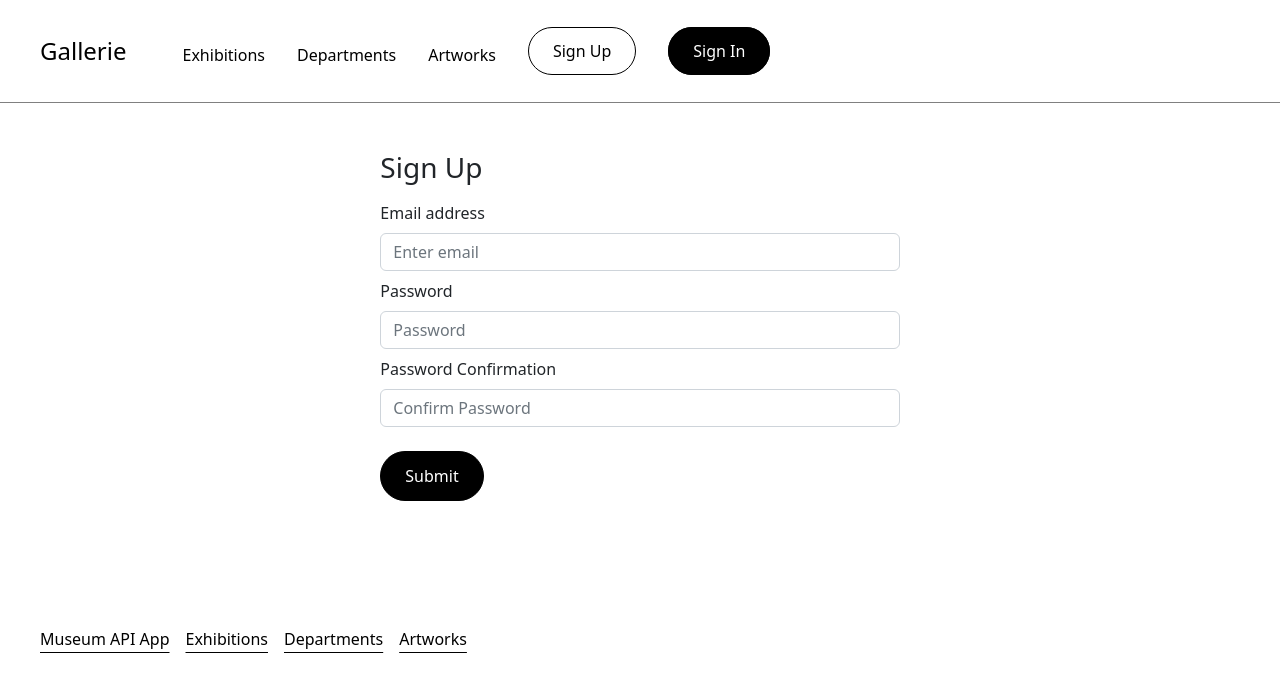
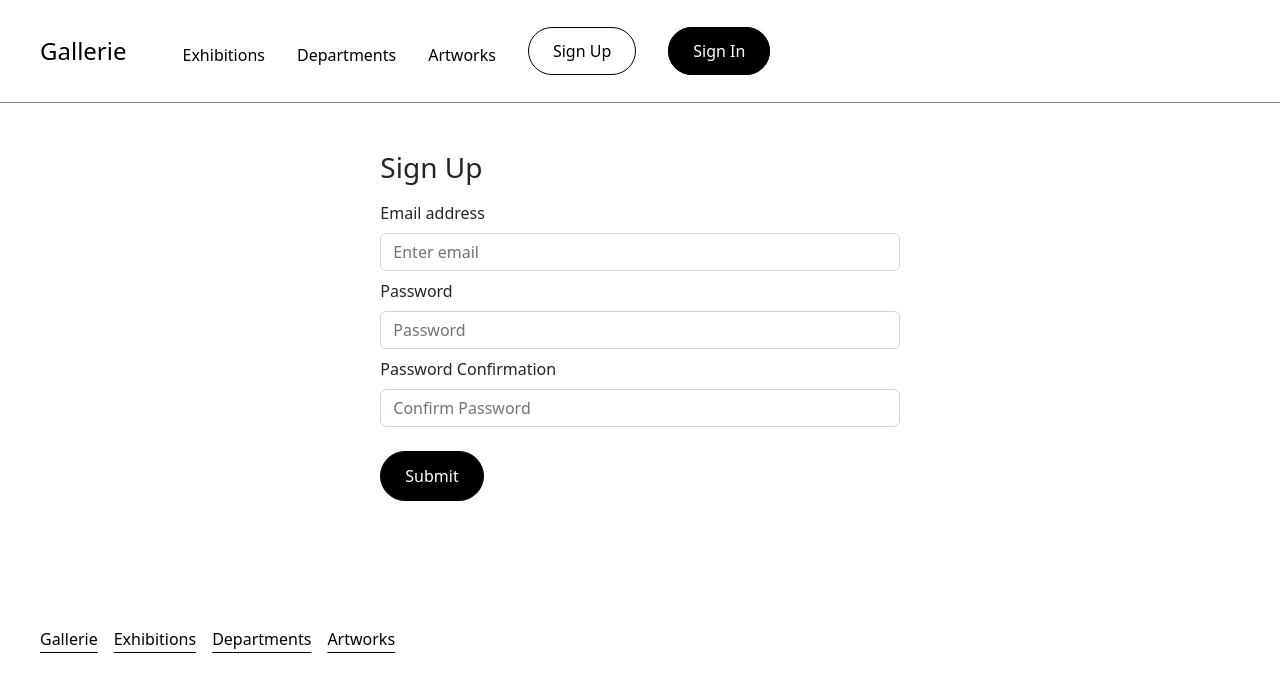
Before and after one commit to caitreid/CuratorFrontend, a React (Create React App) app: page /sign-up in a window 1280 px wide. Shown: the top 692 px of the page. Built offline with nearby package versions, Linux system fonts and the light colour scheme.

Commit message:
change footer

```diff
--- a/src/components/shared/Footer.js
+++ b/src/components/shared/Footer.js
@@ -26,7 +26,7 @@ const Footer = () => (
     <div className='footer'>
 
             <Link to='/' style={linkStyle}>
-                Museum API App
+                Gallerie
             </Link>
 
             {alwaysOptions}
```
